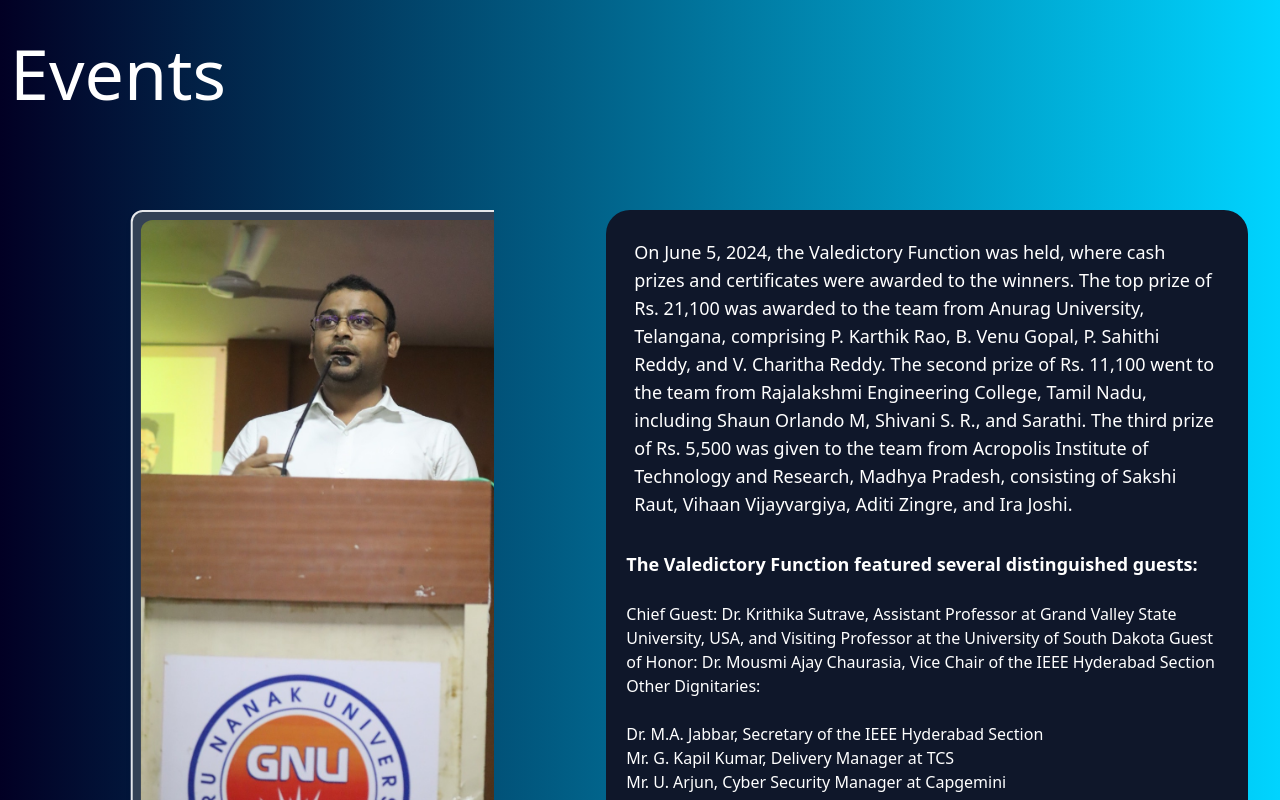
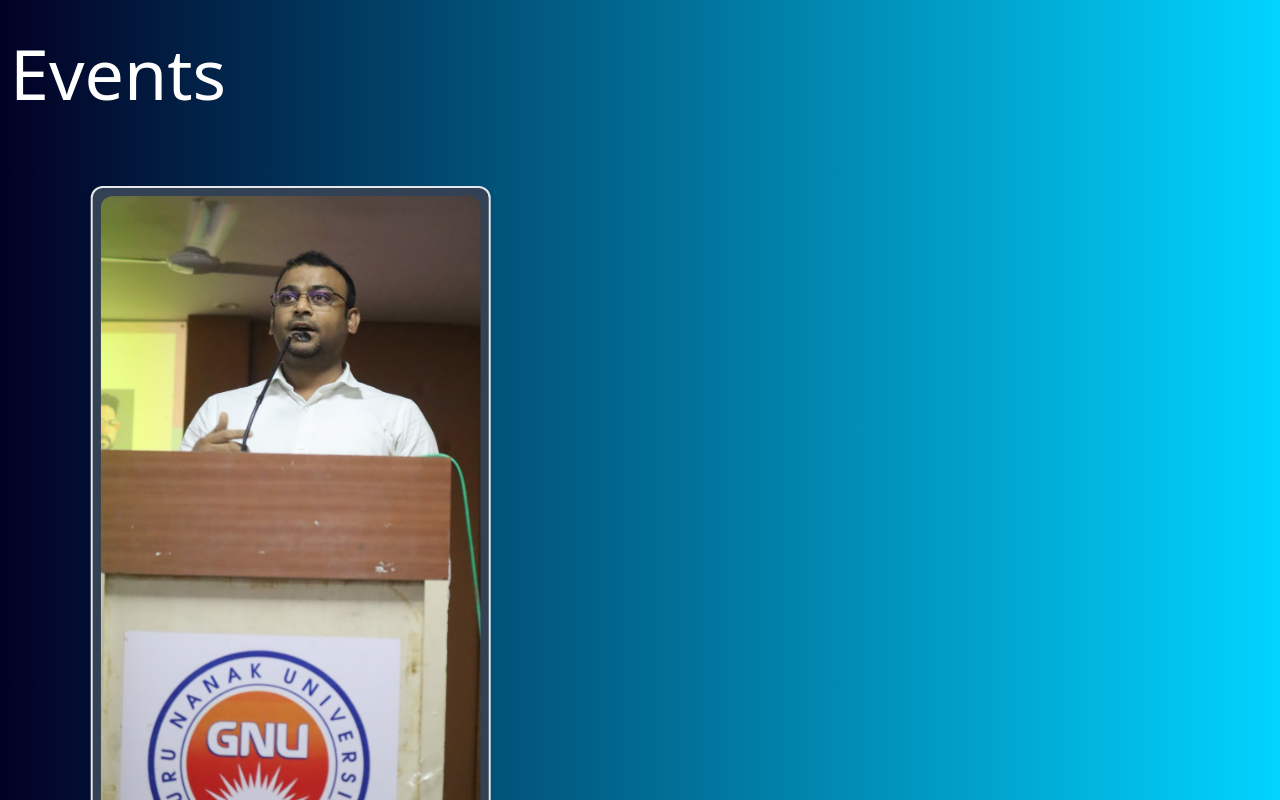
Before and after one commit to dr-harish-kundra/IEEE-GNITC-temp, a React (Vite) app: page / in a window 1280 px wide. Shown: the part 2620-3420 px from the top of the page. Built offline with nearby package versions, Linux system fonts and the light colour scheme.

Commit message:
initial commit

```diff
--- a/src/Pages/Events.jsx
+++ b/src/Pages/Events.jsx
@@ -34,8 +34,7 @@ function Events() {
               <div className=" flex justify-center items-center mt-1 mr-6 gap-3 ">
               </div>
             </div>
-            <div className=" flex  flex-col md:flex-row">
-            <div className=" memcard flex overflow-hidden  md:m-20 gap-4 m-10 ml-25 ">
+            <div className=" memcard flex overflow-hidden  mt-14 gap-4 ml-10 m-6 w-4/6t">
               <Carousel
                 opts={{
                   align: "start",
@@ -161,7 +160,7 @@ The event was made possible with the full support of the IEEE GNITC chapter's le
               </Carousel>
             </div>
           </div>
-        </div>
+
   );
 }
 
```
